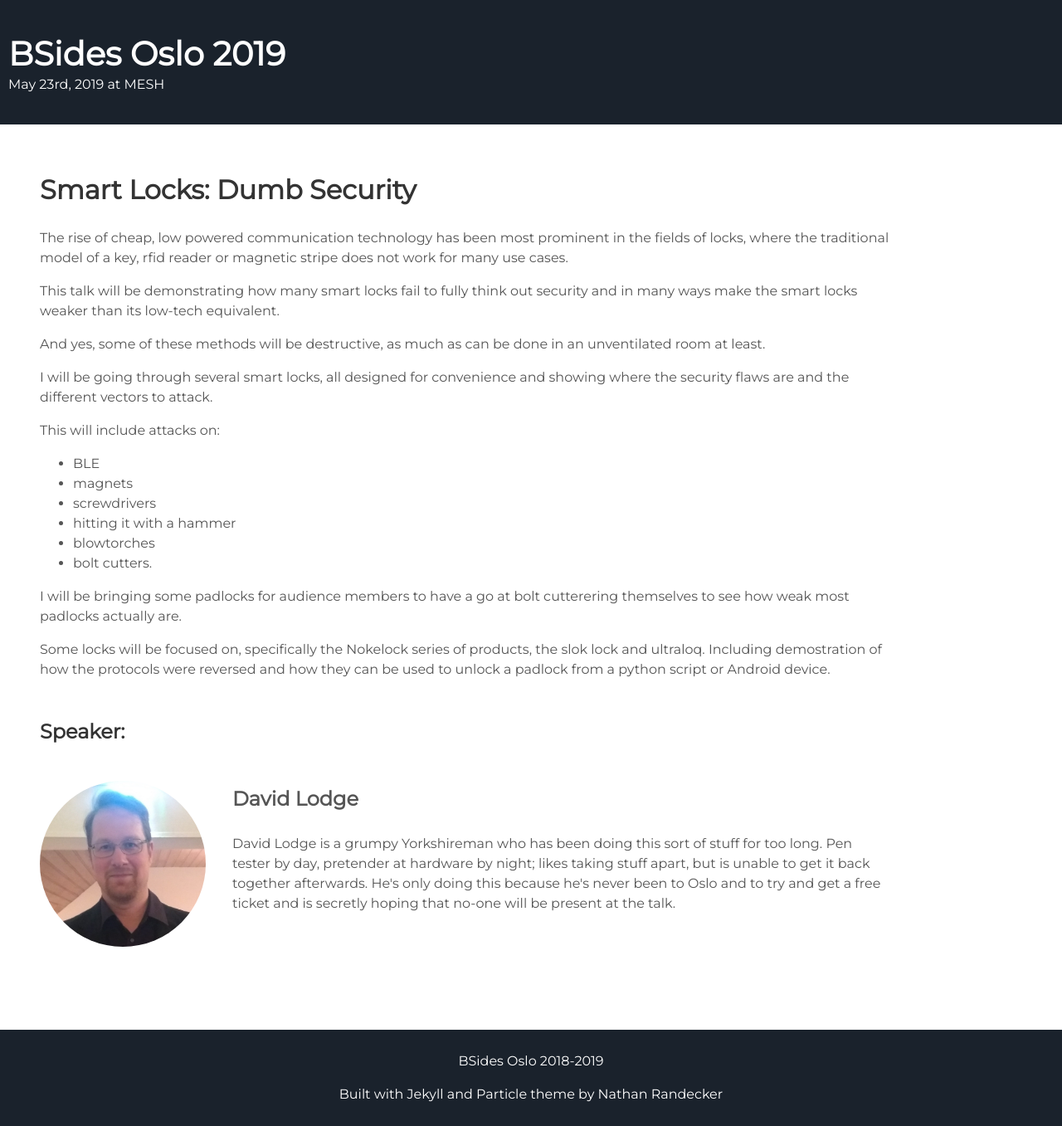
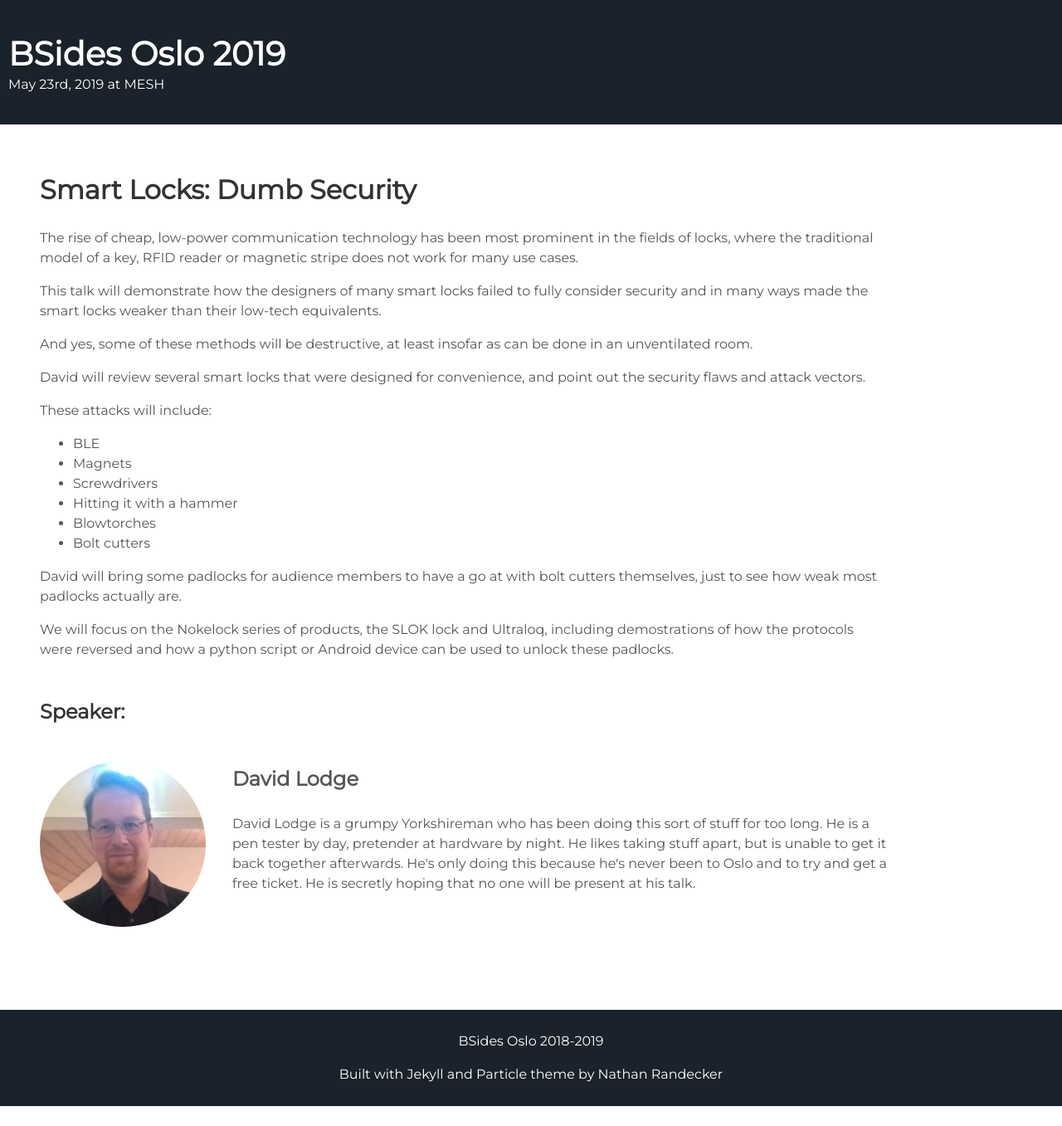
Before and after one commit to eoftedal/2019, a Jekyll site: the page built from _talks/Smart_Locks_Dumb_Security.md, in a window 1280 px wide. Shown: the whole page at 83% size. Built offline with Jekyll 4.4.1, drawn with Linux system fonts in a browser that asks for light colours; after the commit the page ends 1333 px from its top, so only the background shows below that.

Commit message:
minor grammar, usage, flow, changed to 3rd person

```diff
--- a/_talks/Smart_Locks_Dumb_Security.md
+++ b/_talks/Smart_Locks_Dumb_Security.md
@@ -5,25 +5,25 @@ speakers:
 - name: David Lodge
   image: DavidLodge.jpg
   bio: |
-    David Lodge is a grumpy Yorkshireman who has been doing this sort of stuff for too long. Pen tester by day, pretender at hardware by night; likes taking stuff apart, but is unable to get it back together afterwards. He's only doing this because he's never been to Oslo and to try and get a free ticket and is secretly hoping that no-one will be present at the talk.
+    David Lodge is a grumpy Yorkshireman who has been doing this sort of stuff for too long. He is a pen tester by day, pretender at hardware by night. He likes taking stuff apart, but is unable to get it back together afterwards. He's only doing this because he's never been to Oslo and to try and get a free ticket. He is secretly hoping that no one will be present at his talk.
 ---
 
-The rise of cheap, low powered communication technology has been most prominent in the fields of locks, where the traditional model of a key, rfid reader or magnetic stripe does not work for many use cases.
+The rise of cheap, low-power communication technology has been most prominent in the fields of locks, where the traditional model of a key, RFID reader or magnetic stripe does not work for many use cases.
 
-This talk will be demonstrating how many smart locks fail to fully think out security and in many ways make the smart locks weaker than its low-tech equivalent.
+This talk will demonstrate how the designers of many smart locks failed to fully consider security and in many ways made the smart locks weaker than their low-tech equivalents.
 
-And yes, some of these methods will be destructive, as much as can be done in an unventilated room at least.
+And yes, some of these methods will be destructive, at least insofar as can be done in an unventilated room.
 
-I will be going through several smart locks, all designed for convenience and showing where the security flaws are and the different vectors to attack.
+David will review several smart locks that were designed for convenience, and point out the security flaws and attack vectors.
 
-This will include attacks on:
+These attacks will include:
 * BLE
-* magnets
-* screwdrivers
-* hitting it with a hammer
-* blowtorches
-* bolt cutters.
+* Magnets
+* Screwdrivers
+* Hitting it with a hammer
+* Blowtorches
+* Bolt cutters
 
-I will be bringing some padlocks for audience members to have a go at bolt cutterering themselves to see how weak most padlocks actually are.
+David will bring some padlocks for audience members to have a go at with bolt cutters themselves, just to see how weak most padlocks actually are.
 
-Some locks will be focused on, specifically the Nokelock series of products, the slok lock and ultraloq. Including demostration of how the protocols were reversed and how they can be used to unlock a padlock from a python script or Android device.
+We will focus on the Nokelock series of products, the SLOK lock and Ultraloq, including demostrations of how the protocols were reversed and how a python script or Android device can be used to unlock these padlocks.
```
